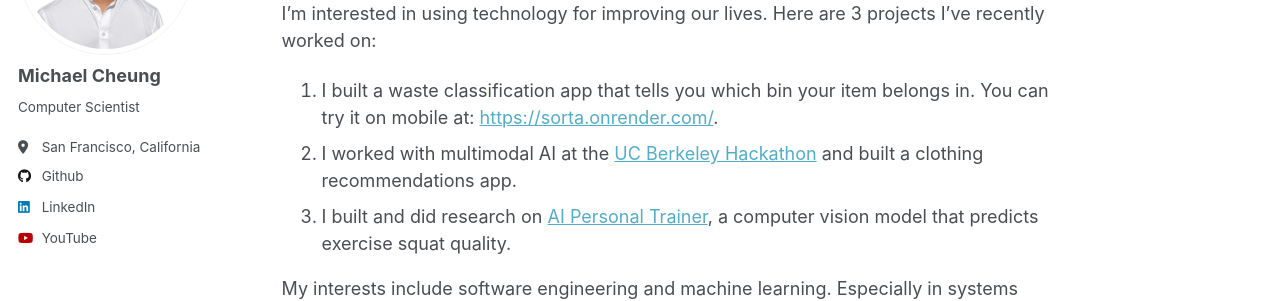
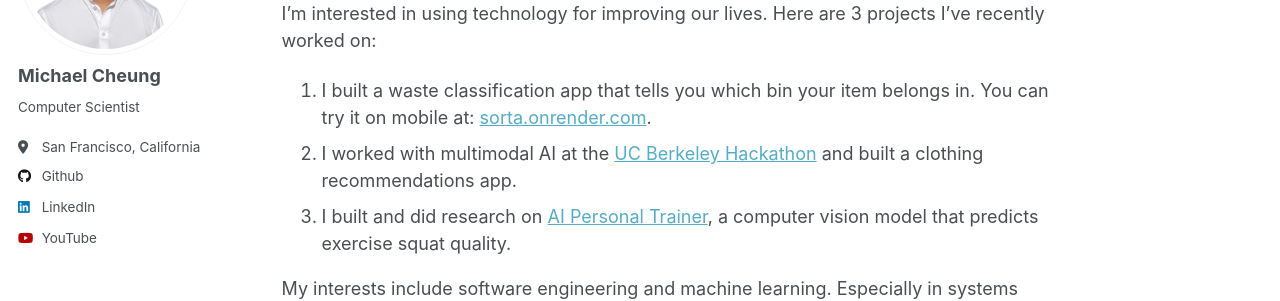
Before and after one commit to cheung0/cheung0.github.io, a Jekyll site: the page built from _pages/about.md, in a window 1280 px wide and 1105 px high. Shown: the part 226-527 px from the top of the window. Built offline with Jekyll 4.4.1, drawn with Linux system fonts in a browser that asks for light colours; some of the changed lines change nothing that is shown.

Commit message:
Update about.md

```diff
--- a/_pages/about.md
+++ b/_pages/about.md
@@ -10,7 +10,7 @@
 Hello! I’m a Computer Science new grad from San Jose State University. Previously, I worked as a Software Engineer at [Amazon](https://www.amazon.com/) Web Services and [VMware](https://www.vmware.com/).
 
 I’m interested in using technology for improving our lives. Here are 3 projects I’ve recently worked on:
-1. I built a waste classification app that tells you which bin your item belongs in. You can try it on mobile at: [https://sorta.onrender.com/](https://sorta.onrender.com/).
+1. I built a waste classification app that tells you which bin your item belongs in. You can try it on mobile at: [sorta.onrender.com](https://sorta.onrender.com/).
 2. I worked with multimodal AI at the [UC Berkeley Hackathon](https://devpost.com/software/style-sync?ref_content=user-portfolio&ref_feature=in_progress) and built a clothing recommendations app.
 3. I built and did research on [AI Personal Trainer](https://cheung0.github.io/files/AI Personal Trainer Research.pdf), a computer vision model that predicts exercise squat quality.
 
```
